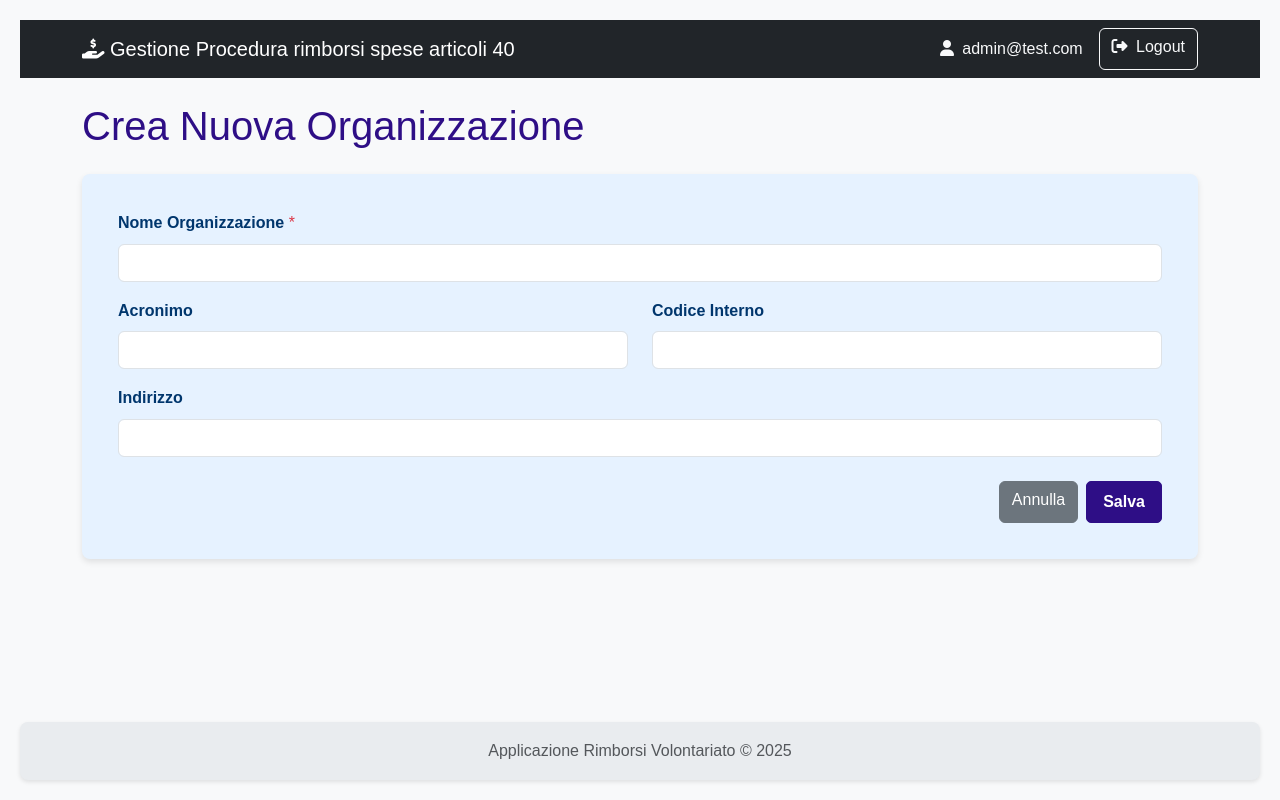
After one commit to DanielePivetti/Rimborsi, a Flask app: page /anagrafica/organizzazioni/crea in a window 1280 px wide. The commit adds this page. Run offline with Flask 3, Linux system fonts and the light colour scheme; a user stored in the database is signed in.

Commit message:
Costruzione package anagrafica e CRUD organizzazioni e lista mezzi

```diff
--- a/rimborsi/__init__.py
+++ b/rimborsi/__init__.py
@@ -48,6 +48,8 @@ def create_app():
     from .istruttoria.routes import istruttoria_bp
     app.register_blueprint(istruttoria_bp)
 
+    from .anagrafica.routes import anagrafica_bp
+    app.register_blueprint(anagrafica_bp)
 
     # Crea la cartella instance se non esiste
     try:
--- /dev/null
+++ b/rimborsi/anagrafica/forms.py
@@ -0,0 +1,41 @@
+from flask_wtf import FlaskForm
+from wtforms import StringField, TextAreaField, SelectField, HiddenField, SubmitField
+from wtforms.validators import DataRequired, Length, Optional, ValidationError
+from rimborsi.models import Organizzazione, MezzoAttrezzatura
+
+class OrganizzazioneForm(FlaskForm):
+    nome = StringField('Nome Organizzazione', validators=[DataRequired(), Length(max=150)])
+    acronimo = StringField('Acronimo', validators=[Optional(), Length(max=20)])
+    codice_interno = StringField('Codice Interno', validators=[Optional(), Length(max=20)])
+    indirizzo = StringField('Indirizzo', validators=[Optional(), Length(max=200)])
+    submit = SubmitField('Salva')
+
+    # AGGIUNTA: Costruttore per accettare l'ID durante la modifica
+    def __init__(self, *args, **kwargs):
+        super(OrganizzazioneForm, self).__init__(*args, **kwargs)
+        self.id_organizzazione = kwargs.get('id_organizzazione')
+
+    def validate_codice_interno(self, field):
+        if field.data:
+            org = Organizzazione.query.filter_by(codice_interno=field.data).first()
+            if org and org.id != self.id_organizzazione:
+                raise ValidationError('Questo codice interno è già utilizzato.')
+
+class MezzoAttrezzaturaForm(FlaskForm):
+    tipologia = SelectField('Tipologia', choices=[
+        ('M', 'Autoveicolo'), ('A', 'Attrezzatura')
+    ], validators=[DataRequired()])
+    targa_inventario = StringField('Targa/Numero Inventario', validators=[DataRequired(), Length(max=50)])
+    descrizione = TextAreaField('Descrizione', validators=[Optional(), Length(max=200)])
+    organizzazione_id = HiddenField()
+    submit = SubmitField('Salva')
+
+    # AGGIUNTA: Costruttore per accettare l'ID durante la modifica
+    def __init__(self, *args, **kwargs):
+        super(MezzoAttrezzaturaForm, self).__init__(*args, **kwargs)
+        self.id_mezzo = kwargs.get('id_mezzo')
+
+    def validate_targa_inventario(self, field):
+        mezzo = MezzoAttrezzatura.query.filter_by(targa_inventario=field.data).first()
+        if mezzo and mezzo.id != self.id_mezzo:
+            raise ValidationError('Questa targa/numero inventario è già utilizzato.')
--- /dev/null
+++ b/rimborsi/anagrafica/routes.py
@@ -0,0 +1,118 @@
+from flask import Blueprint, render_template, redirect, url_for, flash
+from flask_login import login_required
+from rimborsi.models import db, Organizzazione, MezzoAttrezzatura
+from .forms import OrganizzazioneForm, MezzoAttrezzaturaForm
+
+anagrafica_bp = Blueprint('anagrafica', __name__,
+                         template_folder='templates',
+                         url_prefix='/anagrafica')
+
+# --- ROTTE ORGANIZZAZIONI ---
+
+@anagrafica_bp.route('/organizzazioni')
+@login_required
+def lista_organizzazioni():
+    organizzazioni = Organizzazione.query.order_by(Organizzazione.nome).all()
+    return render_template('anagrafica/lista_organizzazioni.html', organizzazioni=organizzazioni)
+
+@anagrafica_bp.route('/organizzazioni/crea', methods=['GET', 'POST'])
+@login_required
+def crea_organizzazione():
+    form = OrganizzazioneForm()
+    if form.validate_on_submit():
+        # COMPLETAMENTO: Logica di salvataggio che mancava
+        nuova_org = Organizzazione(
+            nome=form.nome.data,
+            acronimo=form.acronimo.data,
+            codice_interno=form.codice_interno.data,
+            indirizzo=form.indirizzo.data
+        )
+        db.session.add(nuova_org)
+        db.session.commit()
+        flash('Organizzazione creata con successo!', 'success')
+        return redirect(url_for('anagrafica.lista_organizzazioni'))
+    return render_template('anagrafica/crea_modifica_organizzazione.html', form=form, titolo="Crea Nuova Organizzazione")
+
+@anagrafica_bp.route('/organizzazioni/modifica/<int:org_id>', methods=['GET', 'POST'])
+@login_required
+def modifica_organizzazione(org_id):
+    org = Organizzazione.query.get_or_404(org_id)
+    # CORREZIONE: Passiamo l'ID al form per il validatore personalizzato
+    form = OrganizzazioneForm(obj=org, id_organizzazione=org.id)
+    if form.validate_on_submit():
+        form.populate_obj(org)
+        db.session.commit()
+        flash('Organizzazione aggiornata con successo!', 'success')
+        return redirect(url_for('anagrafica.lista_organizzazioni'))
+    return render_template('anagrafica/crea_modifica_organizzazione.html', form=form, titolo="Modifica Organizzazione")
+
+# Cancellazione organizzazione
+
+@anagrafica_bp.route('/organizzazioni/cancella/<int:org_id>', methods=['POST'])
+@login_required
+def cancella_organizzazione(org_id):
+    """Cancella un'organizzazione solo se non ha mezzi associati."""
+    # 1. Trova l'organizzazione o restituisci un errore 404
+    org = Organizzazione.query.get_or_404(org_id)
+
+    # 2. Controlla se l'organizzazione ha mezzi collegati
+    if org.mezzi:
+        # Se ne ha, blocca la cancellazione e avvisa l'utente
+        flash('Non puoi cancellare questa organizzazione perché ha dei mezzi associati. Rimuovi prima quelli.', 'danger')
+    else:
+        # Altrimenti, procedi con la cancellazione
+        db.session.delete(org)
+        db.session.commit()
+        flash('Organizzazione cancellata con successo.', 'success')
+
+    # 3. In ogni caso, reindirizza alla lista delle organizzazioni
+    return redirect(url_for('anagrafica.lista_organizzazioni'))
+
+# --- ROTTE MEZZI ---
+
+@anagrafica_bp.route('/mezzi')
+@login_required
+def lista_tutti_mezzi():
+    mezzi = MezzoAttrezzatura.query.join(Organizzazione).order_by(Organizzazione.nome, MezzoAttrezzatura.targa_inventario).all()
+    return render_template('anagrafica/lista_tutti_mezzi.html', mezzi=mezzi)
+
+@anagrafica_bp.route('/organizzazioni/<int:org_id>/mezzi')
+@login_required
+def lista_mezzi(org_id):
+    organizzazione = Organizzazione.query.get_or_404(org_id)
+    return render_template('anagrafica/lista_mezzi.html', organizzazione=organizzazione)
+
+@anagrafica_bp.route('/organizzazioni/<int:org_id>/mezzi/crea', methods=['GET', 'POST'])
+@login_required
+def crea_mezzo(org_id):
+    organizzazione = Organizzazione.query.get_or_404(org_id)
+    form = MezzoAttrezzaturaForm()
+    if form.validate_on_submit():
+        # COMPLETAMENTO: Logica di salvataggio che mancava
+        nuovo_mezzo = MezzoAttrezzatura(
+            tipologia=form.tipologia.data,
+            targa_inventario=form.targa_inventario.data,
+            descrizione=form.descrizione.data,
+            organizzazione_id=org_id
+        )
+        db.session.add(nuovo_mezzo)
+        db.session.commit()
+        flash('Mezzo/Attrezzatura aggiunto con successo!', 'success')
+        return redirect(url_for('anagrafica.lista_mezzi', org_id=org_id))
+
+    # CORREZIONE: Popoliamo il campo nascosto prima di mostrare la pagina
+    form.organizzazione_id.data = org_id
+    return render_template('anagrafica/crea_modifica_mezzo.html', form=form, organizzazione=organizzazione, titolo="Aggiungi Mezzo/Attrezzatura")
+
+@anagrafica_bp.route('/mezzi/modifica/<int:mezzo_id>', methods=['GET', 'POST'])
+@login_required
+def modifica_mezzo(mezzo_id):
+    mezzo = MezzoAttrezzatura.query.get_or_404(mezzo_id)
+    # CORREZIONE: Passiamo l'ID al form per il validatore personalizzato
+    form = MezzoAttrezzaturaForm(obj=mezzo, id_mezzo=mezzo.id)
+    if form.validate_on_submit():
+        form.populate_obj(mezzo)
+        db.session.commit()
+        flash('Mezzo/Attrezzatura aggiornato con successo!', 'success')
+        return redirect(url_for('anagrafica.lista_mezzi', org_id=mezzo.organizzazione_id))
+    return render_template('anagrafica/crea_modifica_mezzo.html', form=form, organizzazione=mezzo.organizzazione, titolo="Modifica Mezzo/Attrezzatura")
--- /dev/null
+++ b/rimborsi/templates/anagrafica/crea_modifica_organizzazione.html
@@ -0,0 +1,59 @@
+{% extends 'base.html' %}
+
+{% block title %}{{ titolo }}{% endblock %}
+
+{% block content %}
+    <h1 class="mb-4">{{ titolo }}</h1>
+
+    <div class="card shadow-sm">
+        <div class="card-body">
+            <form method="POST" action="" novalidate>
+                {# Token CSRF per la sicurezza del form #}
+                {{ form.hidden_tag() }}
+
+                {# Campo Nome Organizzazione (Obbligatorio) #}
+                <div class="mb-3">
+                    {{ form.nome.label(class="form-label fw-bold") }}
+                    <span class="text-danger">*</span>
+                    {{ form.nome(class="form-control" + (" is-invalid" if form.nome.errors else "")) }}
+                    {% for error in form.nome.errors %}
+                        <div class="invalid-feedback">{{ error }}</div>
+                    {% endfor %}
+                </div>
+
+                {# Riga per Acronimo e Codice Interno #}
+                <div class="row mb-3">
+                    <div class="col-md-6">
+                        {{ form.acronimo.label(class="form-label fw-bold") }}
+                        {{ form.acronimo(class="form-control" + (" is-invalid" if form.acronimo.errors else "")) }}
+                        {% for error in form.acronimo.errors %}
+                            <div class="invalid-feedback">{{ error }}</div>
+                        {% endfor %}
+                    </div>
+                    <div class="col-md-6">
+                        {{ form.codice_interno.label(class="form-label fw-bold") }}
+                        {{ form.codice_interno(class="form-control" + (" is-invalid" if form.codice_interno.errors else "")) }}
+                        {% for error in form.codice_interno.errors %}
+                            <div class="invalid-feedback">{{ error }}</div>
+                        {% endfor %}
+                    </div>
+                </div>
+
+                {# Campo Indirizzo #}
+                <div class="mb-4">
+                    {{ form.indirizzo.label(class="form-label fw-bold") }}
+                    {{ form.indirizzo(class="form-control" + (" is-invalid" if form.indirizzo.errors else "")) }}
+                    {% for error in form.indirizzo.errors %}
+                        <div class="invalid-feedback">{{ error }}</div>
+                    {% endfor %}
+                </div>
+
+                {# Pulsanti di azione #}
+                <div class="d-flex justify-content-end">
+                    <a href="{{ url_for('anagrafica.lista_organizzazioni') }}" class="btn btn-secondary me-2">Annulla</a>
+                    {{ form.submit(class="btn btn-primary") }}
+                </div>
+            </form>
+        </div>
+    </div>
+{% endblock %}
```
Also changed, not shown: rimborsi/main/routes.py (+0 -8 lines), rimborsi/templates/anagrafica/lista_organizzazioni.html (added, +50 -0 lines), rimborsi/templates/anagrafica/lista_tutti_mezzi.html (added, +47 -0 lines), rimborsi/templates/main/dashboard.html (+4 -4 lines), instance/rimborsi.db.
